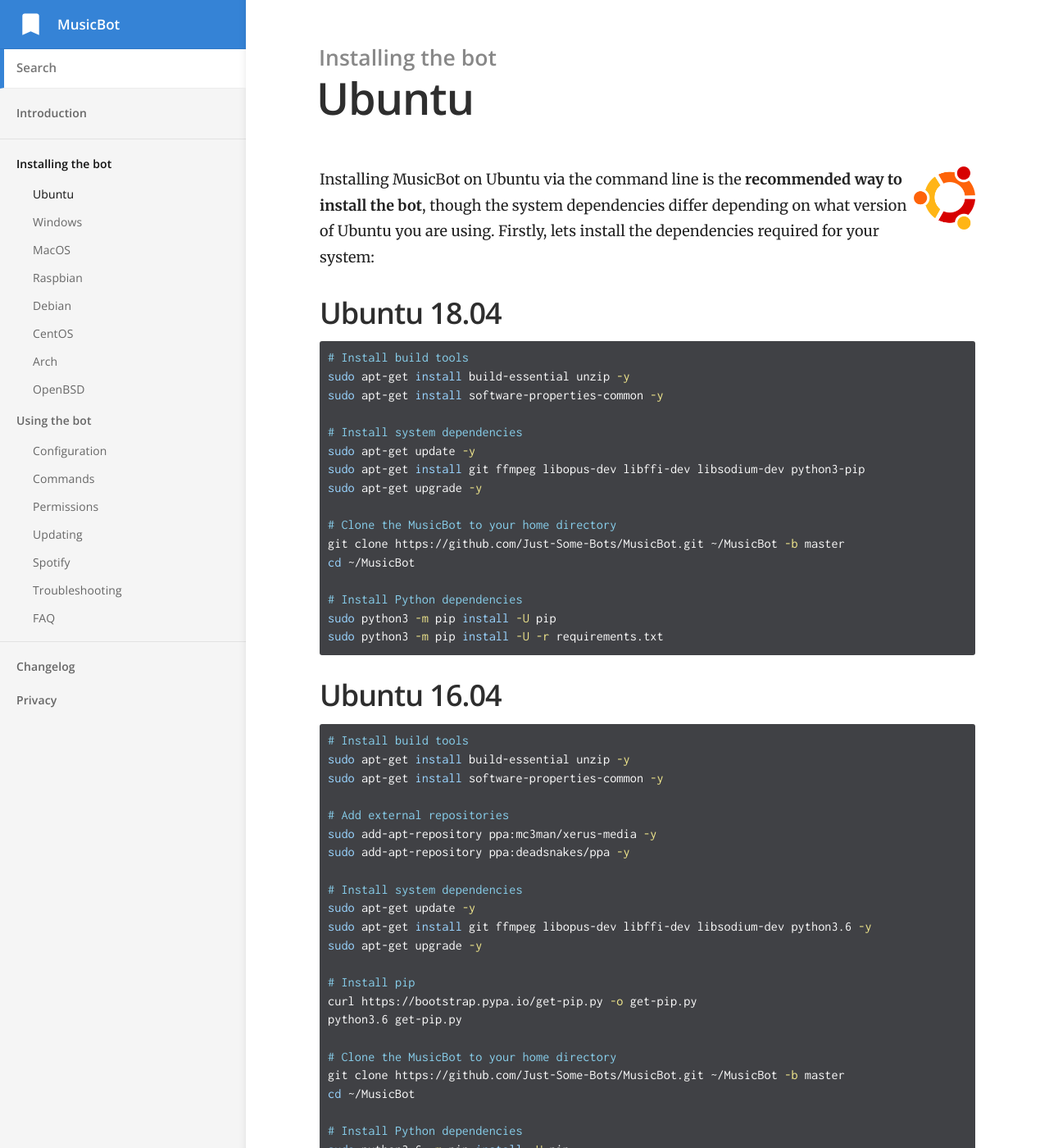
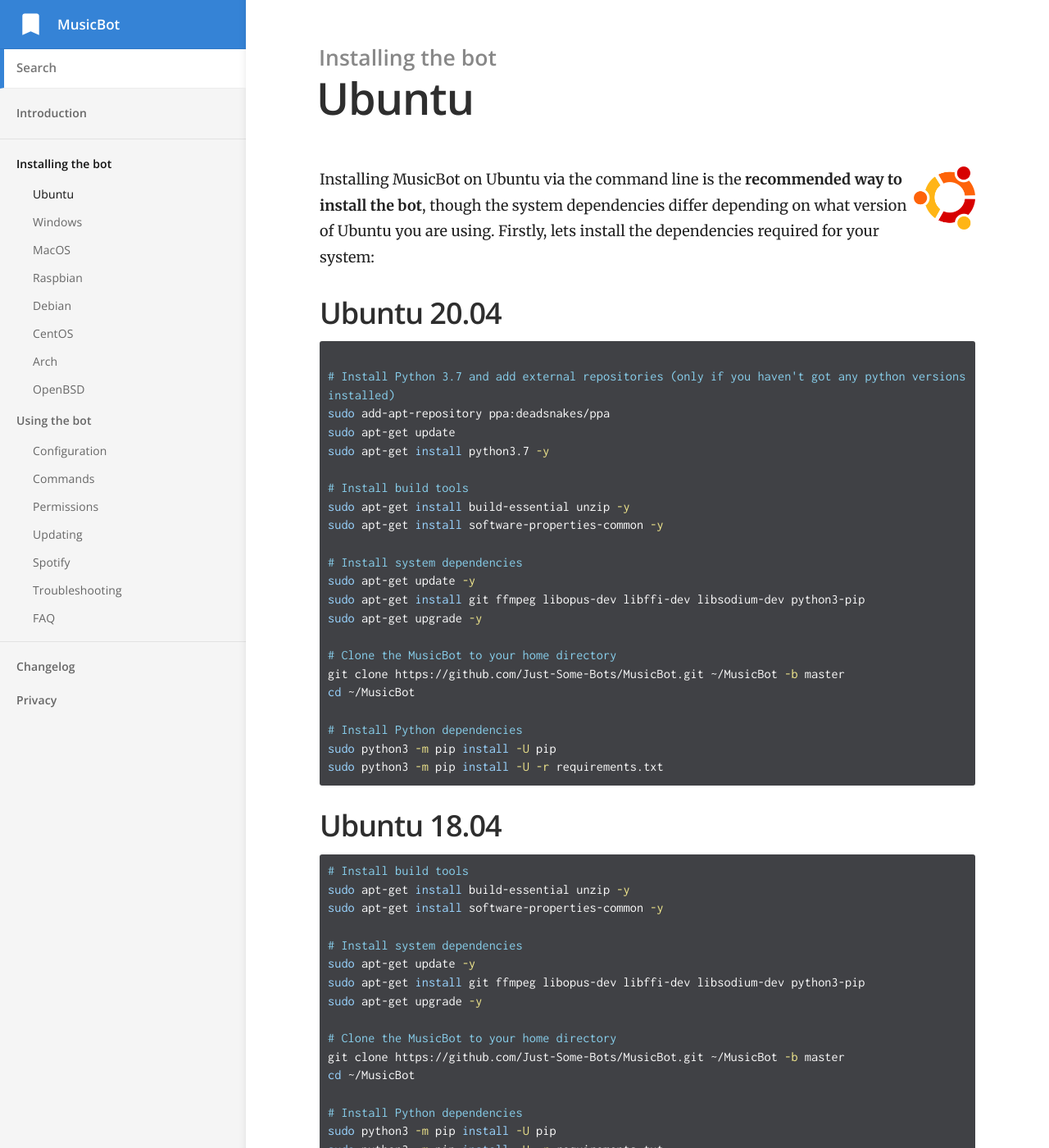
Before and after one commit to Just-Some-Bots/MusicBot, a Jekyll site: the page built from _docs/installing/ubuntu.md, in a window 1280 px wide and 1400 px high. Shown: the whole window at 82% size. Built offline with Jekyll 4.4.1, drawn with Linux system fonts in a browser that asks for light colours.

Commit message:
Update ubuntu.md
Add guide for Ubuntu 20.04.

Yes:
I've tested this out on my Ubuntu 20.04, and I got no errors (only that (temporary?) youtube-dl error https://github.com/ytdl-org/youtube-dl/issues/26920 )

I'm not 100% sure whether I should add that part 'bout the installation of python3.7, but I added it because this whole page uses the master branch. You may remove that part if that's necessary.

```diff
--- a/_docs/installing/ubuntu.md
+++ b/_docs/installing/ubuntu.md
@@ -7,6 +7,34 @@ order: 1
 <img class="doc-img" src="{{ site.baseurl }}/images/ubuntu.png" alt="Ubuntu" style="width: 75px; float: right;"/>
 
 Installing MusicBot on Ubuntu via the command line is the **recommended way to install the bot**, though the system dependencies differ depending on what version of Ubuntu you are using. Firstly, lets install the dependencies required for your system:
+
+## Ubuntu 20.04
+
+~~~ bash
+
+# Install Python 3.7 and add external repositories (only if you haven't got any python versions installed)
+sudo add-apt-repository ppa:deadsnakes/ppa
+sudo apt-get update
+sudo apt-get install python3.7 -y
+
+# Install build tools
+sudo apt-get install build-essential unzip -y
+sudo apt-get install software-properties-common -y
+
+# Install system dependencies
+sudo apt-get update -y
+sudo apt-get install git ffmpeg libopus-dev libffi-dev libsodium-dev python3-pip
+sudo apt-get upgrade -y
+
+# Clone the MusicBot to your home directory
+git clone https://github.com/Just-Some-Bots/MusicBot.git ~/MusicBot -b master
+cd ~/MusicBot
+
+# Install Python dependencies
+sudo python3 -m pip install -U pip
+sudo python3 -m pip install -U -r requirements.txt
+~~~
+
 
 ## Ubuntu 18.04
 
```
